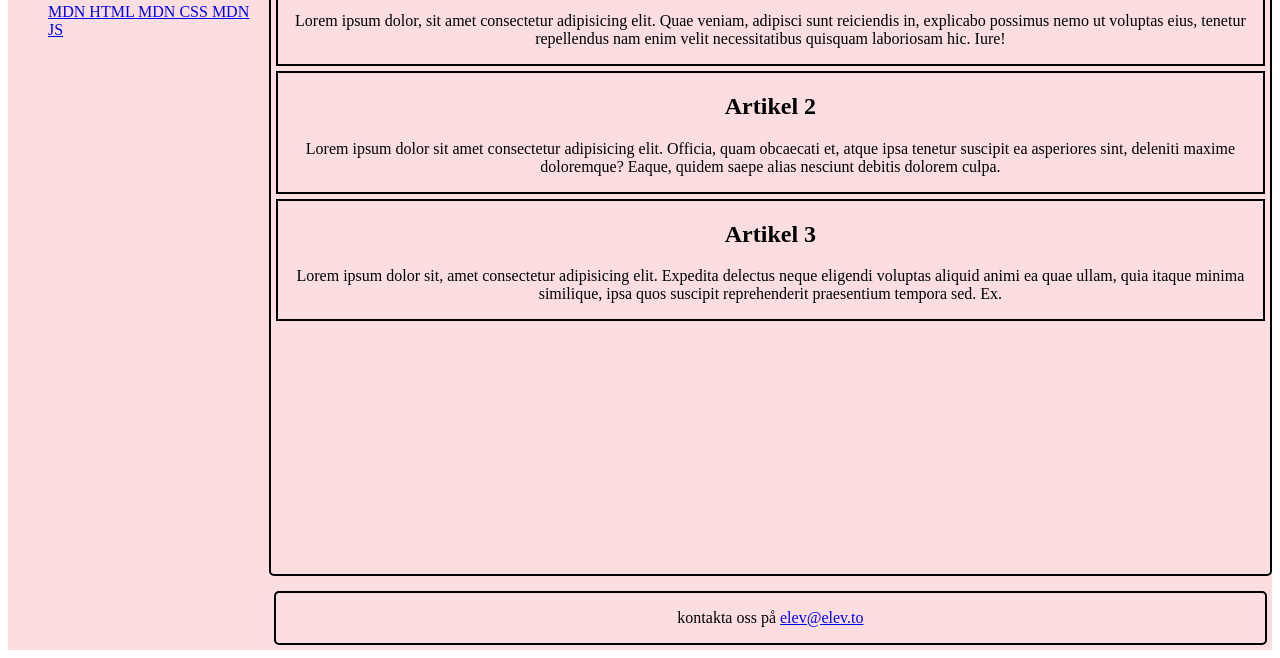
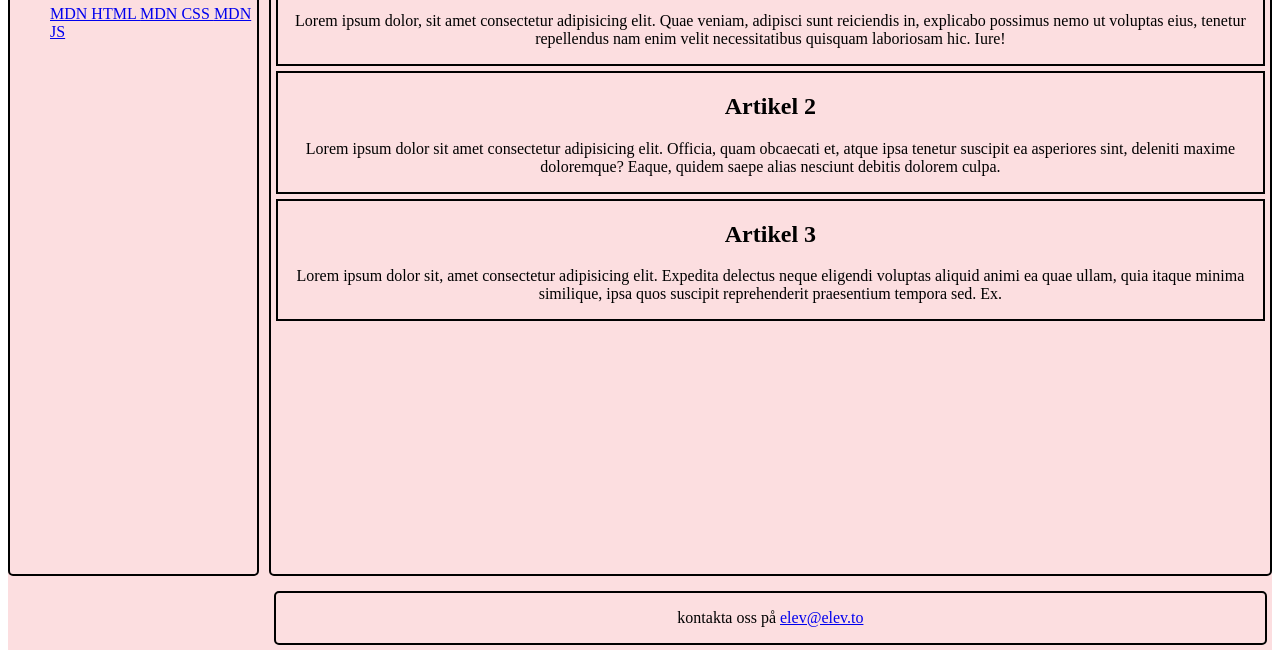
Before and after one commit to TE23E-Valentin-fuenzalida/Lek6_upp1, a plain HTML site: page index.html in a window 1280 px wide. Shown: the part 242-900 px from the top of the page. Drawn offline with Linux system fonts and the light colour scheme.

Commit message:
klar med uppgift 1

```diff
--- a/style.css
+++ b/style.css
@@ -56,6 +56,9 @@ article {
 nav{
     grid-column: 1/2;
     grid-row: 2;
+
+    border: 2px solid black;
+    border-radius: 5px;
 }
 
 
```
